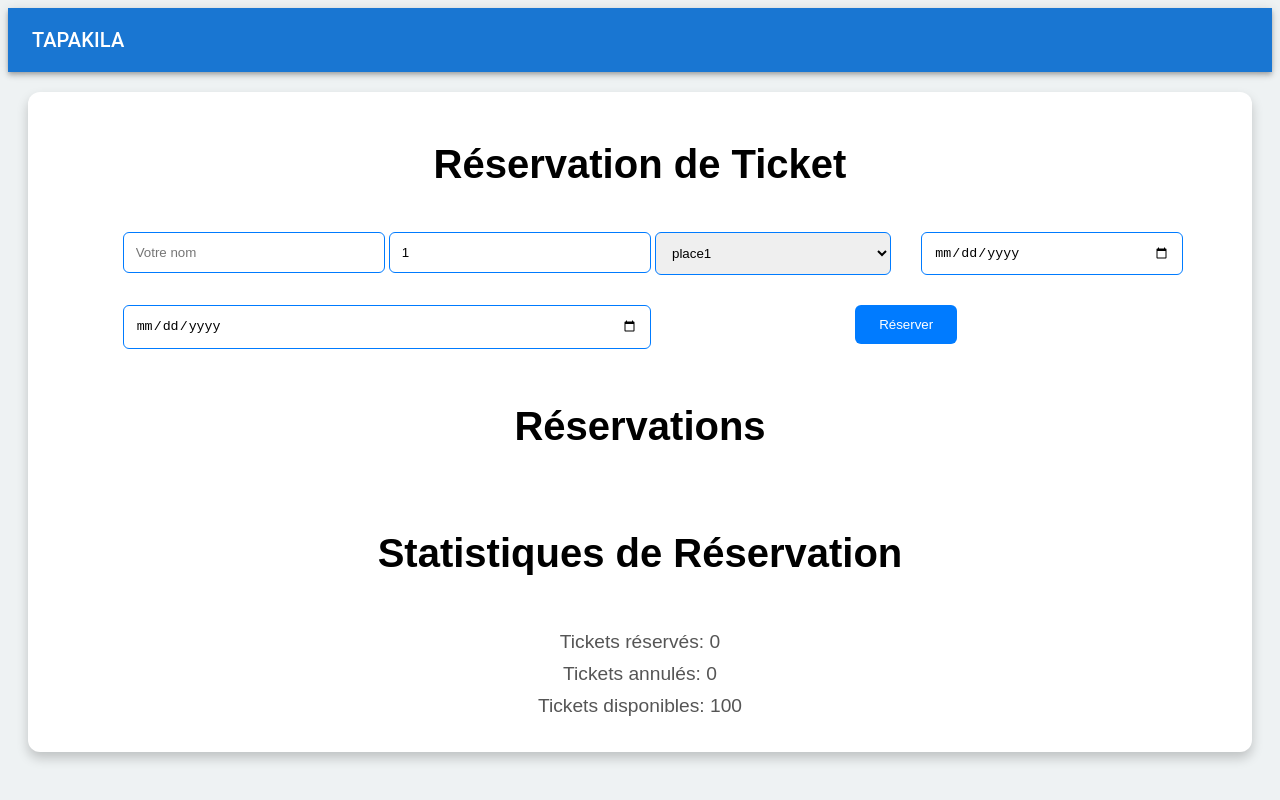
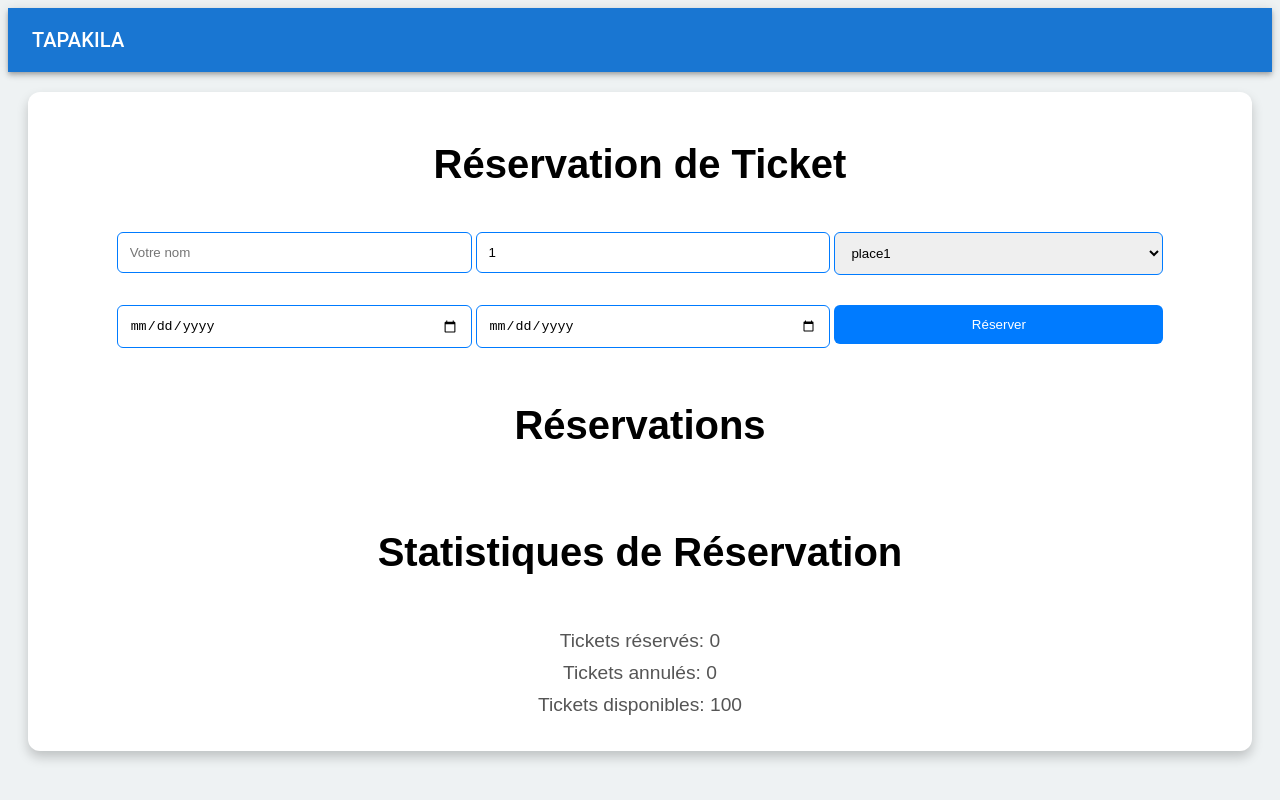
Before and after one commit to Williest-Andry/Tapakila, a Next.js app in the folder Front-end/user_interface/: page / in a window 1280 px wide. Built offline with nearby package versions, Linux system fonts and the light colour scheme.

Commit message:
Update TicketReservation.css
Modification of column  jj/mm/aa for the reservation and Reserve from TicketPlace.css

```diff
--- a/Front-end/user_interface/app/TicketReservation.css
+++ b/Front-end/user_interface/app/TicketReservation.css
@@ -26,16 +26,17 @@ body {
 .content-container {
   display: flex;
   flex-wrap: wrap;
-  justify-content: center;
+  justify-content: flex-start;
   margin-bottom: 20px;
 }
 
 .content-element {
   margin: 15px;
-  flex: 1 1 200px;
+  flex: 1 1 250px;
 }
 
-input, select {
+input,
+select {
   padding: 12px;
   border: 1px solid #007bff;
   border-radius: 6px;
@@ -43,7 +44,8 @@ input, select {
   transition: border 0.3s, box-shadow 0.3s;
 }
 
-input:focus, select:focus {
+input:focus,
+select:focus {
   border-color: #0056b3;
   box-shadow: 0 0 5px rgba(0, 86, 179, 0.5);
 }
@@ -53,18 +55,19 @@ input:focus, select:focus {
 }
 
 button {
-  background-color: #007bff; /* Couleur bleue */
+  background-color: #007bff;
   color: white;
   border: none;
   border-radius: 6px;
-  padding: 12px 24px;
+  padding: 12px 30px;
   cursor: pointer;
-  transition: background-color 0.3s, transform 0.2s; /* Transition ajoutée */
+  transition: background-color 0.3s, transform 0.2s;
+  width: 100%; /* Ajouté pour que le bouton prenne toute la largeur */
 }
 
 button:hover {
-  background-color: #0056b3; /* Couleur au survol plus foncée */
-  transform: scale(1.05); /* Effet de zoom au survol */
+  background-color: #0056b3;
+  transform: scale(1.05);
 }
 
 .statistics-table {
```
